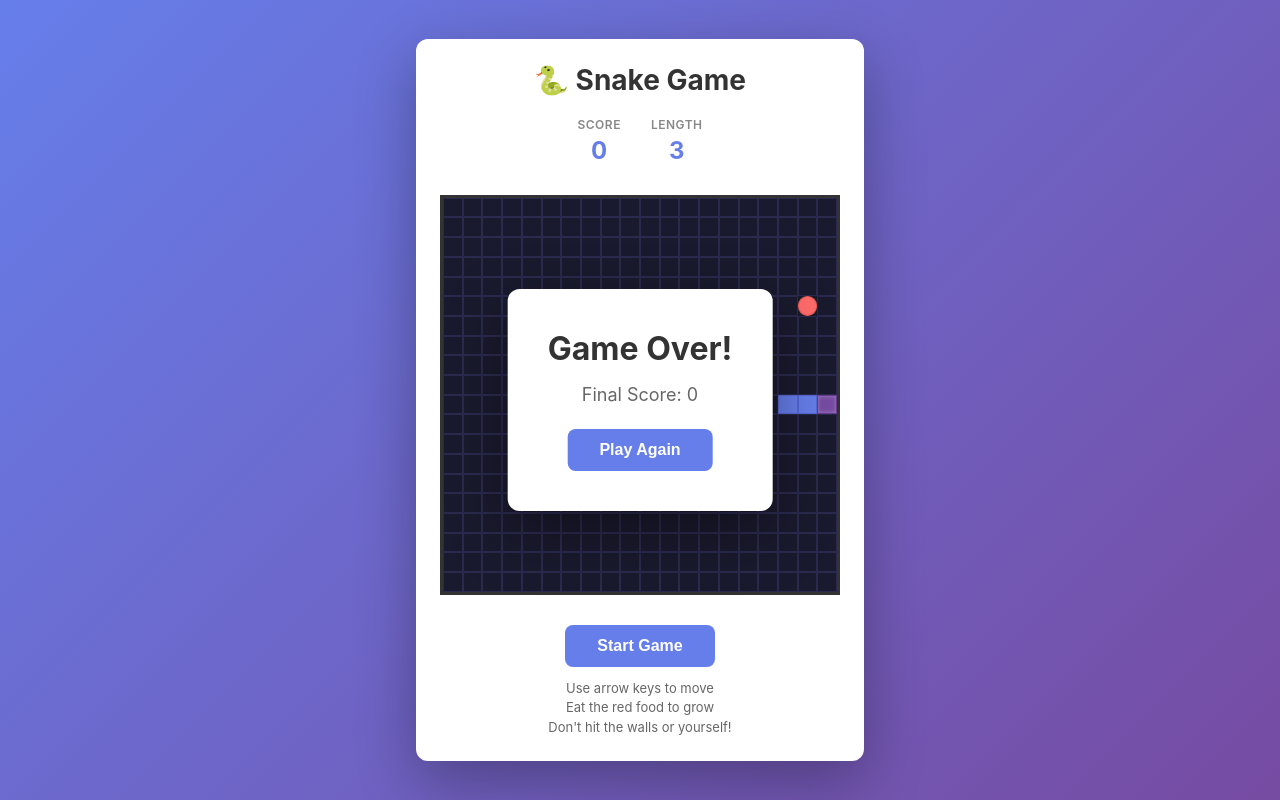
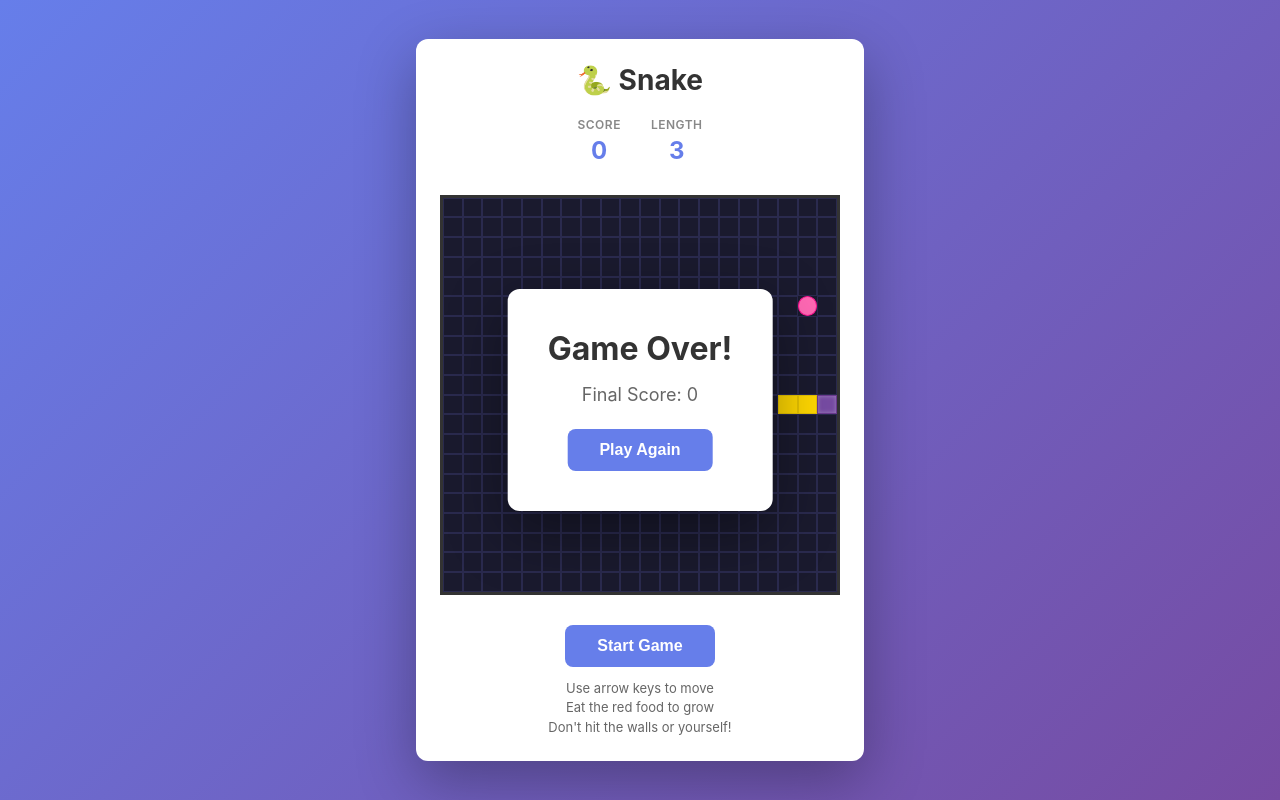
Before and after one commit to santai-artifacts/jeremy-cater, a plain HTML site: page index.html in a window 1280 px wide. Both pictures are taken after a click on the button "Start Game". Drawn offline with Linux system fonts and the light colour scheme.

Commit message:
Deployment request #1

```diff
--- a/index.html
+++ b/index.html
@@ -3,7 +3,7 @@
 <head>
     <meta charset="UTF-8">
     <meta name="viewport" content="width=device-width, initial-scale=1.0">
-    <title>Snake Game</title>
+    <title>🐍 Snake</title>
     <style>
         * {
             margin: 0;
@@ -83,19 +83,26 @@
         }
 
         .cell.snake {
-            background: #667eea;
-            border: 1px solid #5568d3;
+            background: #ffd700;
+            border: 1px solid #e6c200;
         }
 
         .cell.snake.head {
             background: #764ba2;
             border: 1px solid #6a3a8e;
             box-shadow: inset 0 0 4px rgba(255, 255, 255, 0.3);
+            position: relative;
+            overflow: visible;
+        }
+
+        .cell.snake.tail {
+            background: linear-gradient(135deg, #ffd700 0%, #ffd700 33%, transparent 33%, transparent 66%, #ffd700 66%);
+            clip-path: polygon(50% 0%, 0% 100%, 100% 100%);
         }
 
         .cell.food {
-            background: #ff6b6b;
-            border: 1px solid #ee5a52;
+            background: #ff69b4;
+            border: 1px solid #ff1493;
             border-radius: 50%;
         }
 
@@ -205,7 +212,7 @@
 </head>
 <body>
     <div class="container">
-        <h1>🐍 Snake Game</h1>
+        <h1>🐍 Snake</h1>
 
         <div class="stats">
             <div class="stat">
@@ -340,9 +347,10 @@
                 const x = i % GRID_SIZE;
                 const y = Math.floor(i / GRID_SIZE);
 
-                if (snake.some((seg, idx) => seg.x === x && seg.y === y)) {
+                const snakeSegmentIndex = snake.findIndex(seg => seg.x === x && seg.y === y);
+                if (snakeSegmentIndex !== -1) {
                     cell.classList.add('snake');
-                    if (snake[snake.length - 1].x === x && snake[snake.length - 1].y === y) {
+                    if (snakeSegmentIndex === snake.length - 1) {
                         cell.classList.add('head');
                     }
                 }
```
